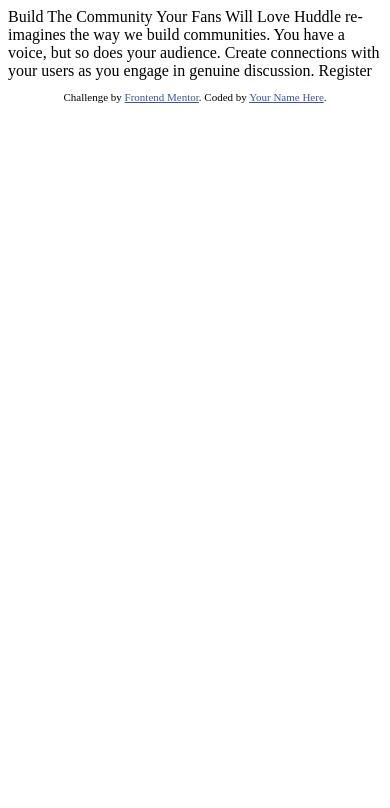
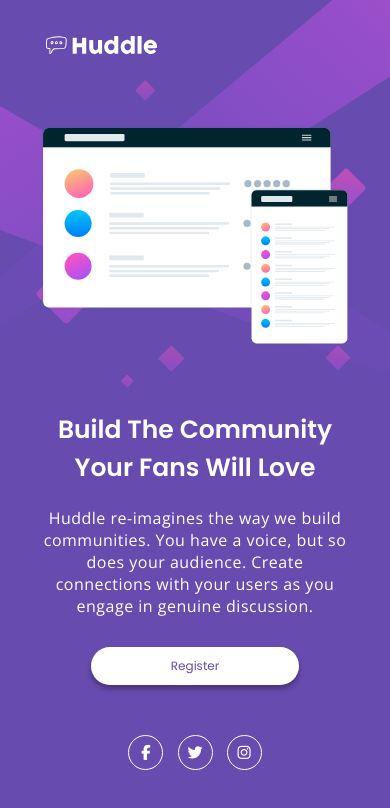
Before and after one commit to ezeYaniv/FEM-huddle-landing-page, a website: page index.html in a window 390 px wide. Drawn offline with nearby package versions, Linux system fonts and the light colour scheme.

Commit message:
finish mobile design

```diff
--- a/index.html
+++ b/index.html
@@ -1,33 +1,68 @@
 <!DOCTYPE html>
 <html lang="en">
-<head>
-  <meta charset="UTF-8">
-  <meta name="viewport" content="width=device-width, initial-scale=1.0"> <!-- displays site properly based on user's device -->
+  <head>
+    <meta charset="UTF-8" />
+    <meta name="viewport" content="width=device-width, initial-scale=1.0" />
+    <!-- displays site properly based on user's device -->
 
-  <link rel="icon" type="image/png" sizes="32x32" href="./images/favicon-32x32.png">
+    <link
+      rel="icon"
+      type="image/png"
+      sizes="32x32"
+      href="./images/favicon-32x32.png"
+    />
+    <link rel="preconnect" href="https://fonts.gstatic.com" />
+    <link
+      href="https://fonts.googleapis.com/css2?family=Poppins:wght@400;600&display=swap"
+      rel="stylesheet"
+    />
+    <link
+      href="https://fonts.googleapis.com/css2?family=Open+Sans&display=swap"
+      rel="stylesheet"
+    />
+    <script
+      src="https://kit.fontawesome.com/6d04e716d5.js"
+      crossorigin="anonymous"
+    ></script>
 
-  <title>Frontend Mentor | Huddle landing page with single introductory section</title>
+    <link rel="stylesheet" href="css/styles.css" />
 
-  <!-- Feel free to remove these styles or customise in your own stylesheet 👍 -->
-  <style>
-    .attribution { font-size: 11px; text-align: center; }
-    .attribution a { color: hsl(228, 45%, 44%); }
-  </style>
-</head>
-<body>
+    <title>
+      Frontend Mentor | Huddle landing page with single introductory section
+    </title>
+  </head>
+  <body>
+    <div class="content-wrapper">
+      <header class="header">
+        <div class="header__navbar">
+          <a href="#" class="header__link">
+            <img src="images/logo.svg" alt="Huddle logo" class="header__img" />
+          </a>
+        </div>
+      </header>
 
-  Build The Community Your Fans Will Love
+      <img src="images/illustration-mockups.svg" alt="mockups on devices" class="mockups">
+      <h1 class="title">Build The Community Your Fans Will Love</h1>
 
-  Huddle re-imagines the way we build communities. You have a voice, but so does your audience.
-  Create connections with your users as you engage in genuine discussion.
+      <p class="maintext">
+        Huddle re-imagines the way we build communities. You have a voice, but
+        so does your audience. Create connections with your users as you engage
+        in genuine discussion.
+      </p>
 
-  Register
+      <button class="register"><p class="register__text">Register</p></button>
 
-  <footer>
+      <footer class="social">
+        <a href="" class="social__icon"><i class="fab fa-facebook-f"></i></a>
+        <a href="" class="social__icon"><i class="fab fa-twitter"></i></a>
+        <a href="" class="social__icon"><i class="fab fa-instagram"></i></a>
+      </footer>
+    </div>
+    <!-- <footer>
     <p class="attribution">
       Challenge by <a href="https://www.frontendmentor.io?ref=challenge" target="_blank">Frontend Mentor</a>.
-      Coded by <a href="#">Your Name Here</a>.
+      Coded by <a href="#">Yaniv Brener</a>.
     </p>
-  </footer>
-</body>
+  </footer> -->
+  </body>
 </html>
--- /dev/null
+++ b/styles.scss
@@ -0,0 +1,146 @@
+//~~~~~~~~~~~~ VARIABLES ~~~~~~~~~~~~~~~~~
+$color-primary: rgb(103, 75, 175);
+$color-secondary: hsl(300, 69%, 71%);
+
+//breakpoints
+//Mobile: 375px
+// Desktop: 1440px
+
+* {
+    margin: 0;
+    padding: 0;
+    border: 0;
+}
+
+body,
+html {
+    box-sizing: border-box;
+    font-size: 62.5%;
+}
+
+//~~~~~~~~~~~~ TYPOGRAPHY ~~~~~~~~~~~~~~~~~~~
+h1,
+h2,
+h3,
+h4,
+h5,
+h6 {
+    font-family: "Poppins", sans-serif;
+    color: #fff;
+}
+
+h1 {
+    font-size: 2.5rem;
+}
+
+body {
+    font-family: "Open Sans", sans-serif;
+    font-weight: 400;
+    font-size: 1.6rem;
+    background: $color-primary url("../images/bg-mobile.svg") center top
+        no-repeat;
+    background-size: 100%;
+    color: #fff;
+    text-align: center;
+}
+
+.content-wrapper {
+    padding: 3rem 4rem;
+    //   width: 380px;
+    margin: 0 auto;
+}
+
+//~~~~~~~~~~~~ HEADER LOGO ~~~~~~~~~~~~~~~~~~
+.header {
+    margin-bottom: 6rem;
+
+    &__navbar {
+        text-align: left;
+    }
+
+    &__img {
+        width: 12rem;
+    }
+}
+//~~~~~~~~~~~~ MOCKUPS IMAGE ~~~~~~~~~~~~~~~~~~~~~
+.mockups {
+    width: 100%;
+    margin-bottom: 6rem;
+}
+//~~~~~~~~~~~~ TEXT CONTENT ~~~~~~~~~~~~~~~~~~~~~
+.title {
+    margin-bottom: 2rem;
+}
+
+.maintext {
+    letter-spacing: 0.5px;
+    margin-bottom: 3rem;
+}
+
+//~~~~~~~~~~~~ BUTTON ~~~~~~~~~~~~~~~~~~~~~
+.register {
+    padding: 1rem 8rem;
+    border-radius: 50px;
+    box-shadow: 0 4px 5px rgba(0, 0, 0, 0.3);
+    background-color: #fff;
+    margin-bottom: 5rem;
+    color: $color-primary;
+
+
+    &__text {
+        font-family: "Poppins", sans-serif;
+        font-weight: 400;
+        font-size: 1.2rem;
+    }
+
+    &:active {
+        transform: translateY(1px);
+    }
+
+    &:hover,
+    &:focus {
+        background-color: $color-secondary;
+        color: #fff;
+    }
+    &:hover {
+        transform: translateY(-1px);
+    }
+}
+
+//~~~~~~~~~~~~ FOOTER ICONS ~~~~~~~~~~~~~~~~~~~~~
+.social {
+    &__icon {
+        color: #fff;
+        border: solid #fff 1px;
+        padding: 5px 2.5px 0;
+        border-radius: 50%;
+        display: inline-block;
+        width: 28px;
+        height: 28px;
+        &:not(:last-child) {
+            margin-right: 1rem;
+        }
+
+        &:hover,
+        &:focus {
+            border-color: $color-secondary;
+            color: $color-secondary;
+        }
+    }
+}
+.fab {
+    font-size: 1.5rem;
+    text-align: center;
+    // transform: translateY(4px);
+}
+
+//~~~~~~~~~~~~ ATTRIBUTION ~~~~~~~~~~~~~~~~~~~~~
+
+.attribution {
+    font-size: 11px;
+    text-align: center;
+
+    & a {
+        color: hsl(228, 45%, 44%);
+    }
+}
```
Also changed, not shown: package.json (added, +23 -0 lines), css/styles.css (added), 2 other files.
